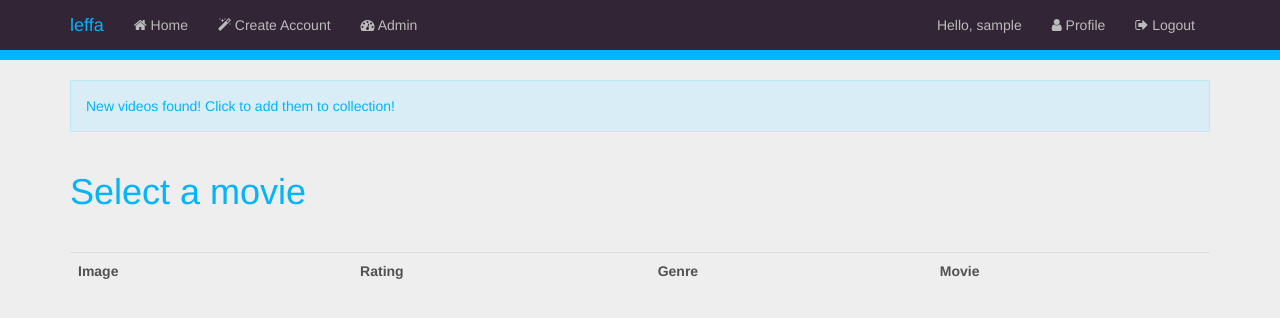
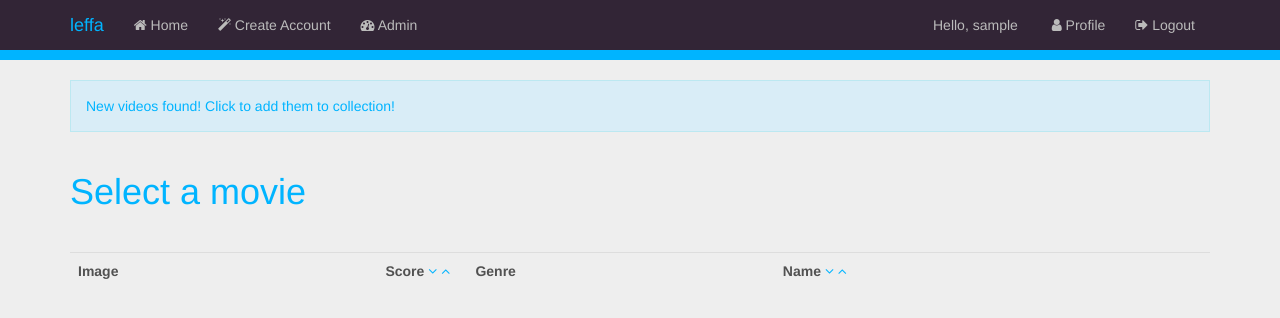
Before and after one commit to fisle/netflask, a Flask app: page / in a window 1280 px wide. Shown: the top 318 px of the page. Run offline with Flask 2, Linux system fonts and the light colour scheme; a user stored in the database is signed in; tables that the repository leaves empty hold one stand-in row (values such as "Sample post"); lists and menus that the app fills with data are empty; some libraries are stand-ins or nearby versions.

Commit message:
Added tag support, sorting

```diff
--- a/app/templates/base.html
+++ b/app/templates/base.html
@@ -37,7 +37,7 @@
           </ul>
           {% if g.user.is_authenticated() %}
           <ul class="nav navbar-nav navbar-right">
-            <li class="navbar-text">Hello, {{g.user.username}}</li>
+            <li class="navbar-text">Hello, {{g.user.username}}&nbsp;</li>
             <li><a href="{{url_for('profile')}}"><i class="fa fa-user"></i> Profile</a></li>
             <li><a href="{{url_for('logout')}}"><i class=" fa fa-sign-out"></i> Logout</a></li>
           </ul>
--- a/app/templates/movies.html
+++ b/app/templates/movies.html
@@ -5,13 +5,54 @@
     <div class="alert alert-info"><a href="{{url_for('modify')}}">New videos found! Click to add them to collection!</a></div>
   {% endif %}
 {% endif %}
+{% if search is defined %}
+  <ol class="breadcrumb">
+    <li><a href="{{url_for('index')}}">Home</a></li>
+    <li class="active">Search</li>
+  </ol>
+{% endif %}
 <div class="page-header">
-  <h1>Select a movie</h1>
+  <h1>
+    Select a movie
+    {% if search is defined %}
+      <small>Category: {{search}}</small>
+    {% endif %}
+  </h1>
 </div>
 <table class="table .table-hover">
-  <tr><th>Image</th><th>Rating</th><th>Genre</th><th>Movie</th></tr>
+  <tr>
+    <th>Image</th>
+    <th style="width: 90px;">
+      Score
+      <a href="{{url_for('index')}}?sort=rating"><i class="fa fa-angle-down"></i></a>
+      <a href="{{url_for('index')}}?sort=rating&amp;way=1"><i class="fa fa-angle-up"></i></a>
+    </th>
+    <th>
+      Genre
+    </th>
+    <th>
+      Name
+      <a href="{{url_for('index')}}?sort=name"><i class="fa fa-angle-down"></i></a>
+      <a href="{{url_for('index')}}?sort=name&amp;way=1"><i class="fa fa-angle-up"></i></a>
+    </th>
+  </tr>
 {% for movie in movies %}
-<tr><td><img src="{{movie.posters}}" class="pull-left"></td><td>{{movie.ratings}}/100</td><td>{{movie.genres}}</td><td><h3 style="margin:0;padding-bottom:0;"><a href="{{url_for('movie', movie_id = movie.id)}}">{{movie.name}}</a></h3>{{movie.description}}</td></tr>
+<tr>
+  <td>
+    <img src="{{movie.posters}}" class="pull-left">
+  </td>
+  <td>
+    {{movie.ratings}}/100
+  </td>
+  <td>
+    {% for genre in movie.genres %}
+      <a href="{{url_for('genre', search_tag = genre)}}">{{genre}}</a>
+    {% endfor %}
+  </td>
+  <td>
+    <h3 style="margin:0;padding-bottom:0;"><a href="{{url_for('movie', movie_id = movie.id)}}">{{movie.name}}</a></h3>{{movie.description}}
+  </td>
+</tr>
 {% endfor %}
 </table>
 {% endblock %}
--- a/app/views.py
+++ b/app/views.py
@@ -77,15 +77,43 @@ def setup():
 @app.route('/index')
 @login_required
 def index():
+  sort = request.args.get('sort')
+  way = request.args.get('way')
+  if way == '1':
+    way = 'desc'
+  else:
+    way = 'asc'
+  if sort == 'rating':
+    movies = ['ratings {!s}'.format(way)]
+  elif sort == 'name':
+    movies = ['name {!s}'.format(way)]
+  else:
+    movies = ['name']
+  movies = Movie.query.filter_by(status = 2).order_by(*movies).all()
+  for movie in movies:
+    movie.genres = movie.genres.split(',')
   new_movies = Movie.query.filter_by(status = 1).all()
-  movies = Movie.query.filter_by(status = 2).order_by(Movie.name.asc()).all()
   return render_template('movies.html', movies = movies, new_movies = new_movies)
+
+@app.route('/genre/<search_tag>')
+@login_required
+def genre(search_tag):
+  movies = Movie.query.filter_by(status = 2).all()
+  hits = []
+  for movie in movies:
+    taglist = []
+    tags = movie.genres.split(',')
+    for tag in tags:
+      if tag == search_tag:
+        hits.append(movie)
+        movie.genres = movie.genres.split(',')
+  return render_template('movies.html', movies = hits, search = search_tag)
 
 # Watch movie page
 @app.route('/movies/watch/<movie_id>')
 @login_required
 def movie(movie_id):
-  movie = Movie.query.filter_by(id = movie_id).first()
+  movie = Movie.query.filter_by(id = movie_id).first_or_404()
   return render_template('index.html', movie = movie)
 
 # Subtitles. For scandinavian letters to work we need to re-encode them to UTF-8
```
